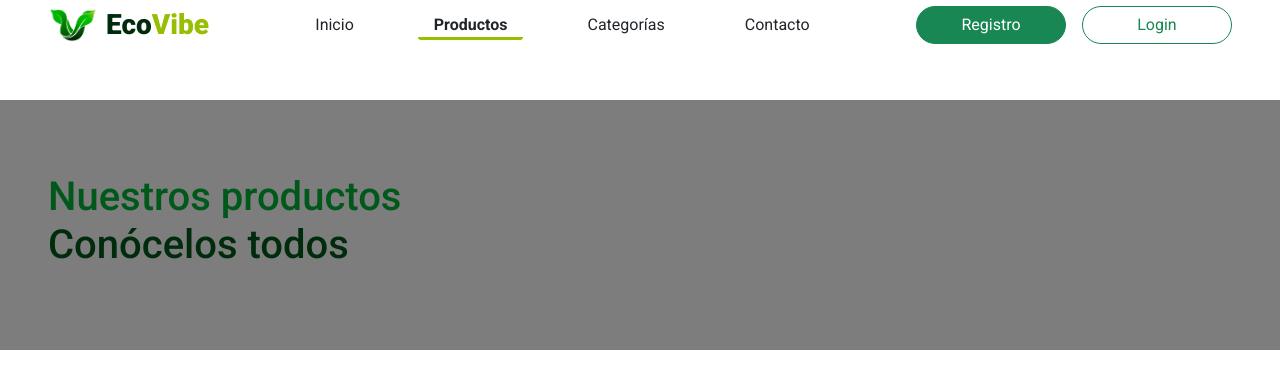
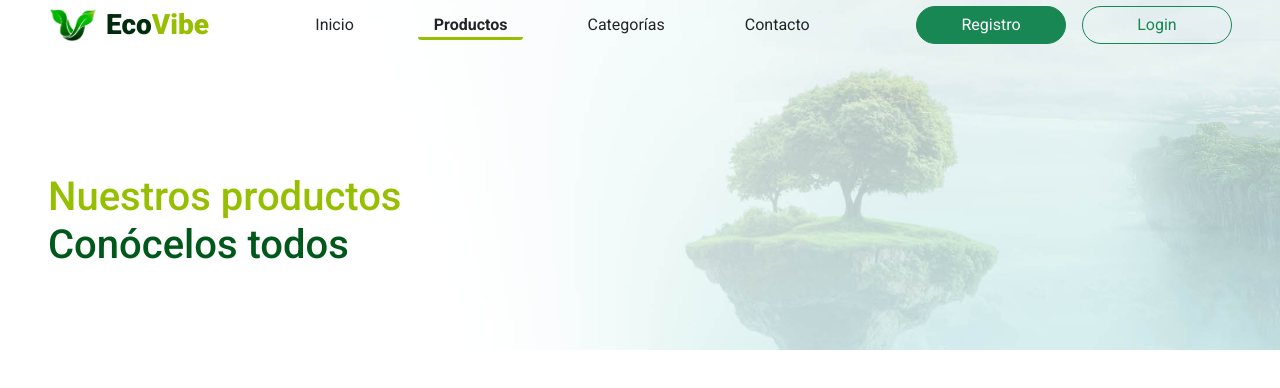
Before and after one commit to eloylozano/eco-vibe, a plain HTML site: page html/products.html in a window 1280 px wide. Drawn offline with nearby package versions, Linux system fonts and the light colour scheme.

Commit message:
add banner

```diff
--- a/css/products.css
+++ b/css/products.css
@@ -23,6 +23,14 @@
     font-family: "Roboto", serif;
 }
 
+body{
+    background-image: url("../img/banner.jpg");
+    background-size: cover;
+    background-repeat: no-repeat;
+    display: flex;
+    flex-direction: column;
+}
+
 a {
     text-decoration: none;
     color: inherit;
@@ -30,7 +38,6 @@ a {
 
 h2 {
     font-size: 3em;
-
 }
 
 header img {
@@ -85,7 +92,7 @@ nav {
 .btn:hover {
     background-color: #96bf00a1;
     border: 1px solid #96bf00d3;
-    color: var(--light-green);
+    color: white;
 }
 
 
@@ -93,10 +100,9 @@ nav {
     margin-top: 50px;
     width: 100%;
     height: 250px;
-    background-color: rgb(125, 125, 125);
-    color: var(--medium-green);
+    color: var(--lime-green);
 
     & #banner-outro{
-        color: var(--dark-green);
+        color: var(--medium-green);
     }
 }
--- a/css/style.css
+++ b/css/style.css
@@ -94,7 +94,7 @@ nav {
 .btn:hover {
     background-color: #96bf00a1;
     border: 1px solid #96bf00d3;
-    color: var(--light-green);
+    color: white;
 }
 
 #home {
@@ -339,7 +339,7 @@ nav {
 
     & h2 {
         font-weight: 600;
-        color:white;
+        color: white;
         text-align: center;
         margin-bottom: 100px;
     }
```
Also changed, not shown: img/Banner.jpg (added).
